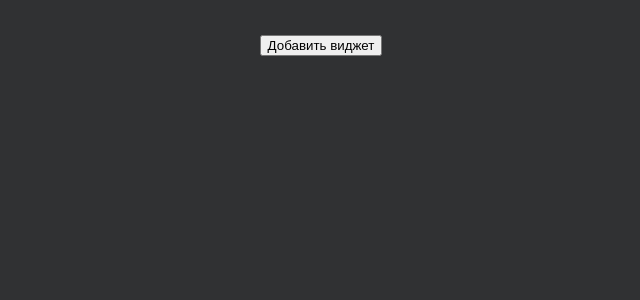
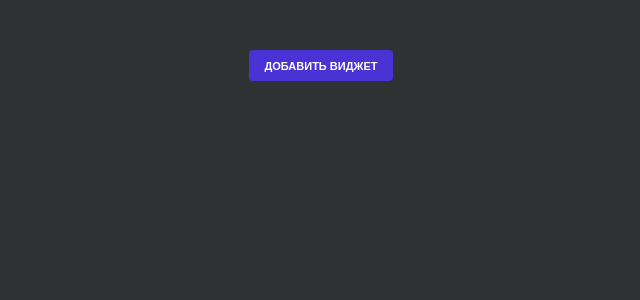
Before and after one commit to YG92/widget-generator, an Angular app: page / in a window 1280 px wide. Shown: the top 300 px of the page, without its empty margins (319-959 px from the left). Built offline with nearby package versions, Linux system fonts and the light colour scheme.

Commit message:
added styles for widget positioning

```diff
--- a/src/app/widget-list/widget-list.component.html
+++ b/src/app/widget-list/widget-list.component.html
@@ -1,8 +1,10 @@
 <div class="widget-list">
-  <button (click)="generateWidget()">Добавить виджет</button>
-  <app-widget
-    class="widget-list__item"
-    *ngFor="let widget of widgetList"
-    [widget]="widget">
-  </app-widget>
+  <button class="widget-list__button" (click)="generateWidget()">Добавить виджет</button>
+  <div class="widget-list__items">
+    <app-widget
+      class="widget-list__item"
+      *ngFor="let widget of widgetList"
+      [widget]="widget">
+    </app-widget>
+  </div>
 </div>
--- a/src/app/widget-list/widget-list.component.scss
+++ b/src/app/widget-list/widget-list.component.scss
@@ -1,9 +1,28 @@
 .widget-list {
   background-color: #303133;
-  width: 100%;
   flex: 1;
-  padding: 35px 0;
   display: flex;
   flex-direction: column;
   align-items: center;
+
+  &__item {
+    margin: 15px 0;
+    display: block;
+  }
+
+  &__button {
+    margin: 50px 0;
+  }
 }
+
+@media (min-width: 700px) {
+  .widget-list__items {
+    width: 100%;
+    display: flex;
+    flex-wrap: wrap;
+  }
+
+  .widget-list__item {
+    margin-left: 3%;
+  }
+}
--- a/src/app/widget-list/widget-list.component.ts
+++ b/src/app/widget-list/widget-list.component.ts
@@ -18,7 +18,7 @@ export class WidgetListComponent implements OnInit {
 
   generateWidget() {
     const widget = this.widgetSrv.generageRandomObject();
-    this.widgetList = [widget, ...this.widgetList];
+    this.widgetList = [...this.widgetList, widget];
   }
 
 }
--- a/src/app/widget/widget.component.scss
+++ b/src/app/widget/widget.component.scss
@@ -66,17 +66,7 @@ $blue: #4194D9;
 
   &__button {
     margin-top: 10px;
-    height: 31px;
     background: linear-gradient(to right, #4b32d4, $blue);
     align-self: flex-end;
-    padding: 0 15px;
-    display: flex;
-    align-items: center;
-    color: white;
-    text-transform: uppercase;
-    border: none;
-    font-size: 11px;
-    font-weight: bold;
-    border-radius: 4px;
   }
 }
--- a/src/styles.scss
+++ b/src/styles.scss
@@ -4,3 +4,18 @@ body {
   margin: 0;
   font-family: Roboto;
 }
+
+button {
+  cursor: pointer;
+  height: 31px;
+  padding: 0 15px;
+  display: flex;
+  align-items: center;
+  color: white;
+  text-transform: uppercase;
+  border: none;
+  font-size: 11px;
+  font-weight: bold;
+  border-radius: 4px;
+  background-color: #4b32d4;
+}
```
